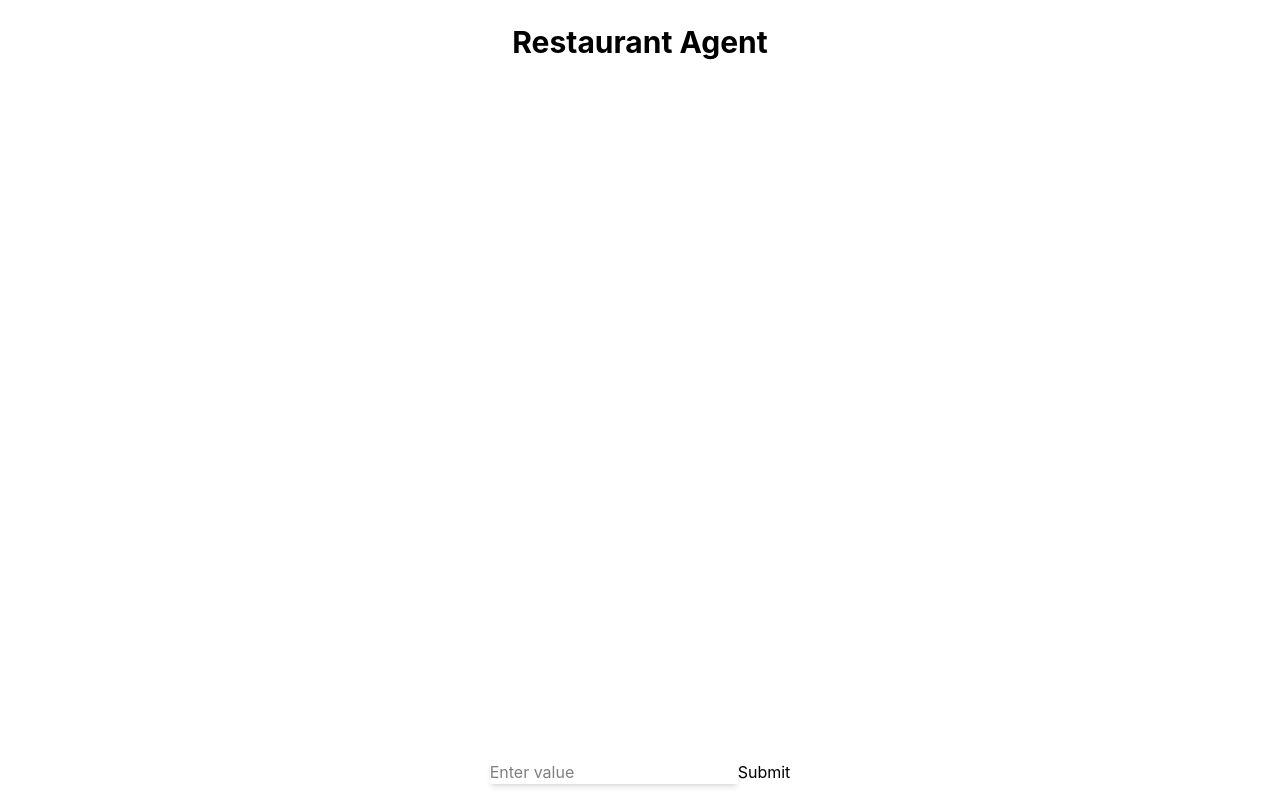
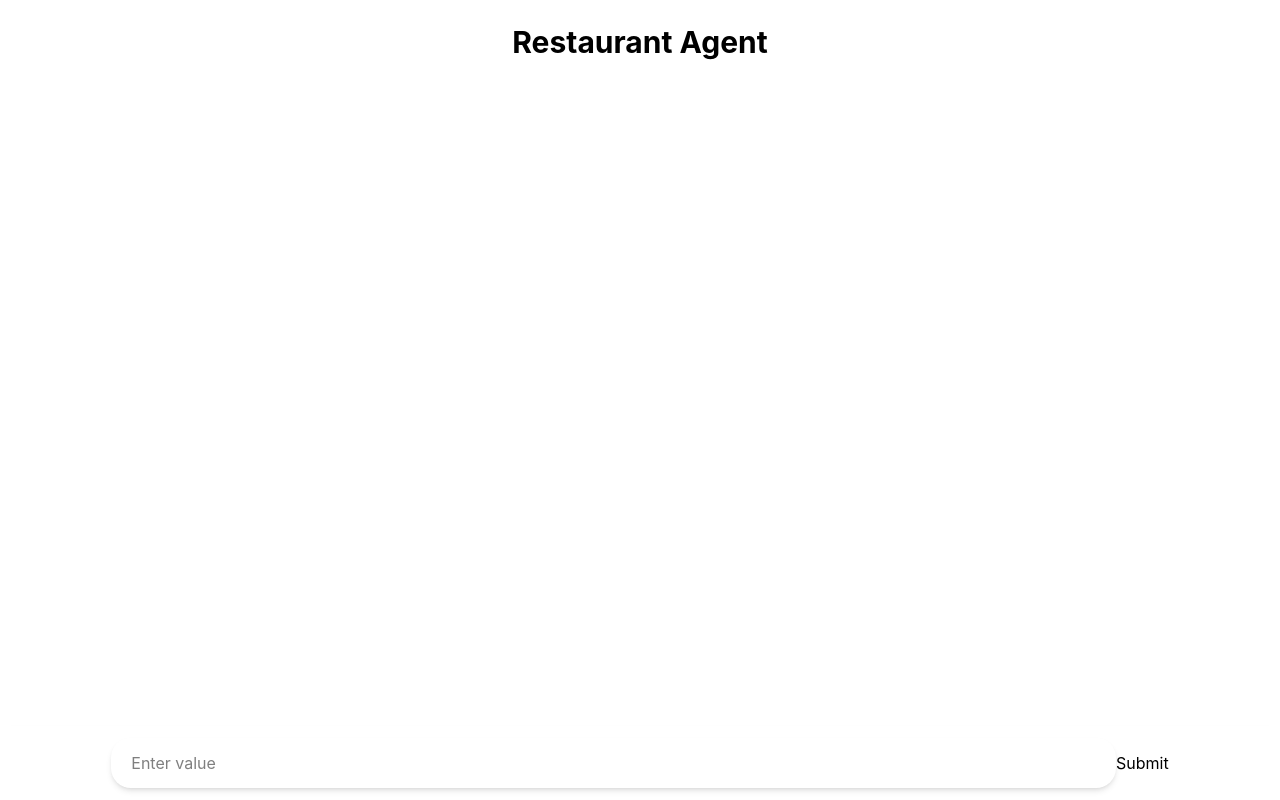
Before and after one commit to zeeshan3106/ai-powered-clinical-decision-support-frontend, a React (Vite) app in the folder chat-frontend/: page / in a window 1280 px wide. Built offline with nearby package versions, Linux system fonts and the light colour scheme.

Commit message:
search-bar

```diff
--- a/chat-frontend/package.json
+++ b/chat-frontend/package.json
@@ -10,6 +10,9 @@
     "preview": "vite preview"
   },
   "dependencies": {
+    "@emotion/react": "^11.14.0",
+    "@emotion/styled": "^11.14.1",
+    "@mui/material": "^9.5.0",
     "@tailwindcss/vite": "^4.3.3",
     "react": "^19.3.1",
     "react-dom": "^19.3.1",
--- a/chat-frontend/src/App.css
+++ b/chat-frontend/src/App.css
@@ -46,3 +46,11 @@ margin-left: 50px !important;
   }
 
 }
+
+
+.searchbar{
+  border-radius: 20px;
+}
+.searchbar:focus{
+  outline: transparent;
+}
--- a/chat-frontend/src/App.jsx
+++ b/chat-frontend/src/App.jsx
@@ -1,5 +1,6 @@
 import React, { useState,useEffect, useRef  } from 'react'
 import './App.css'
+import Button from '@mui/material/Button';
 
 import { GrFormNextLink } from "react-icons/gr";
 
@@ -190,14 +191,14 @@ const ClickButn = () => {
       </div>
       <div>
 
-          <div className="fixed bottom-0 left-0 w-full bg-white p-4 shadow-lg flex justify-center z-50">
-     <input type='text' className='shadow-md ' placeholder='Enter value'
+          <div className="fixed bottom-0 left-0 w-full bg-white p-3 shadow-lg flex justify-center z-50">
+     <input type='text' className='shadow-md w-[80%] h-[50px] p-5 searchbar  ' placeholder='Enter value'
       value ={res}
      onChange={OnChangeSearch}
 
      ></input>
   <button className="submit" onClick={model}>
-    Submit
+      Submit
   </button>
 </div>
 
```
Also changed, not shown: 1 other file (tests, documents, lock files or other folders).
